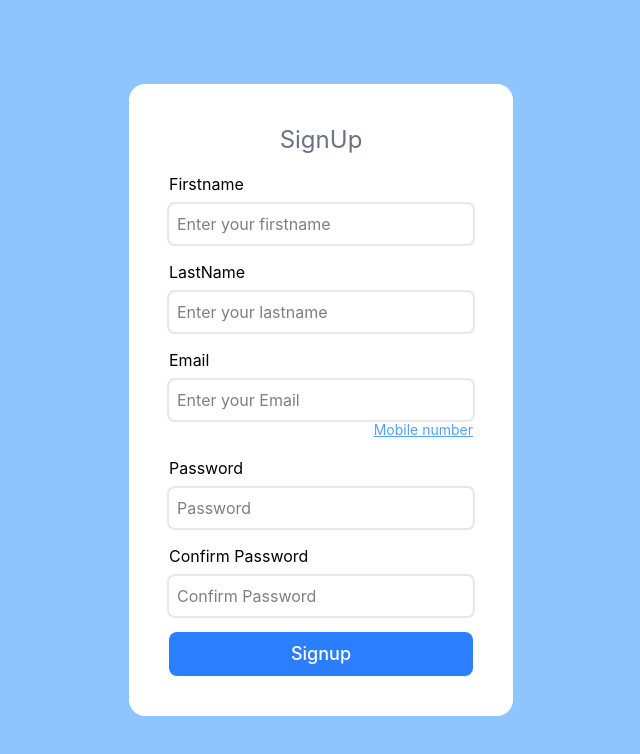
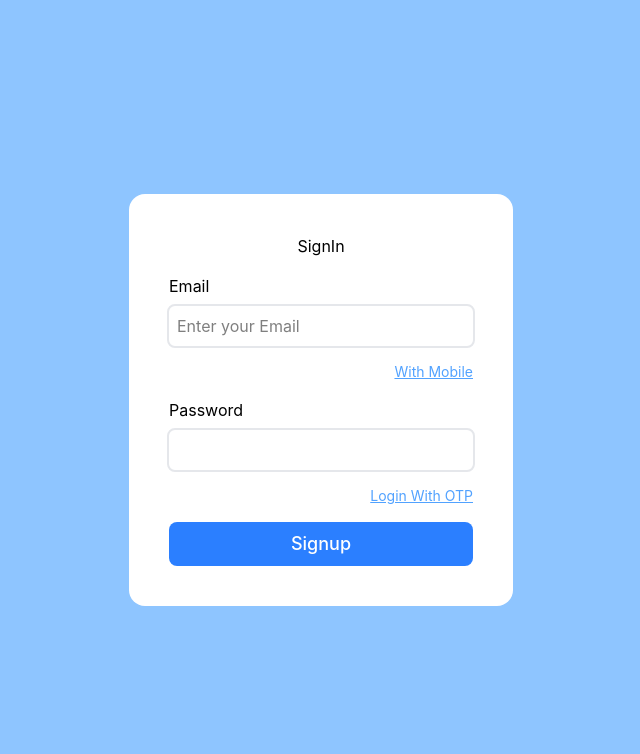
Before and after one commit to vaibhav7000/expense-tracker-advance-frontend-tailwind, a React (Vite) app: page /signin in a window 1280 px wide. Before the commit this address led to /signup. Shown: the top 754 px of the page, without its empty margins (319-959 px from the left). Built offline with nearby package versions, Linux system fonts and the light colour scheme.

Commit message:
signin layout

```diff
--- a/src/Components/Button.jsx
+++ b/src/Components/Button.jsx
@@ -26,7 +26,7 @@ export default function Button({ label, action, customStyles = "" }) {
                     <span className="sr-only">Loading...</span>
                 </div>
             }
-            <button>
+            <button className="cursor-pointer">
                 {label}
             </button>
         </div>
--- /dev/null
+++ b/src/Pages/SignIn.jsx
@@ -0,0 +1,32 @@
+import { useRef, useState } from "react";
+import Heading from "../Components/Heading";
+import Input from "../Components/Input";
+import ClickableText from "../Components/ClickableText";
+import Button from "../Components/Button";
+
+export default function SignIn() {
+    const [otpBased, setOtpBased] = useState(false);
+    const [email, setEmail] = useState(true);
+    const emailMobileInput = useRef();
+    const passwordInput = useRef();
+
+
+    return (
+        <>
+            <Heading label={"SignIn"} customStyles="self-center"/>
+            {
+                email ? <Input id={"email"} customStyles="flex-col gap-y-2 items-stretch" label="Email" placeHolder={"Enter your Email"} action={() => {}} type={"email"}  ref={emailMobileInput}/> : <Input id={"mobile"} customStyles="flex-col gap-y-2 items-stretch" label="Mobile" placeHolder={"Enter your Mobile"} action={() => {}} type={"tel"}  ref={emailMobileInput}/>
+            }
+
+            <ClickableText customStyles={"self-end"} action={() => setEmail((value) => !value)} label={email ? "With Mobile" : "With Email"}/>
+
+            {
+                otpBased ? null  : <Input ref={passwordInput} label="Password" id="password" customStyles="flex-col gap-y-2 items-stretch" type="password" />
+            }
+
+            <ClickableText customStyles={"self-end"} action={() => setOtpBased(!otpBased)} label={otpBased ? "Login With Password" : "Login With OTP"} />
+
+            <Button label={"Signup"} action={() => {}} customStyles="self-stretch rounded-lg"/>
+        </>
+    )
+}
--- a/src/Routes/AppRoutes.jsx
+++ b/src/Routes/AppRoutes.jsx
@@ -6,6 +6,7 @@ import ProtectedWrapper from "../Wrappers/ProtectedWrapper";
 import Loading from "../Components/Loading";
 import SignUp from "../Pages/SignUp.jsx"
 import OTP from "../Pages/OTP.jsx";
+import SignIn from "../Pages/SignIn.jsx";
 
 export default function AppRoutes() {
 
@@ -14,7 +15,7 @@ export default function AppRoutes() {
             <Routes>
                 <Route element={<AuthWrapper/>}>
                     <Route path="signup" element={<SignUp/>} />
-                    <Route path="signin" element={<div>SignIn</div>} />
+                    <Route path="signin" element={<SignIn/>} />
                     <Route path="otp" element={<OTP/>} />
                 </Route>
 
--- a/src/Wrappers/AuthWrapper.jsx
+++ b/src/Wrappers/AuthWrapper.jsx
@@ -25,9 +25,6 @@ export default function AuthWrapper() {
         }
 
         if(!location.state) {
-            naviagte("/signup", {
-                replace: true
-            })
             return;
         }
 
```
